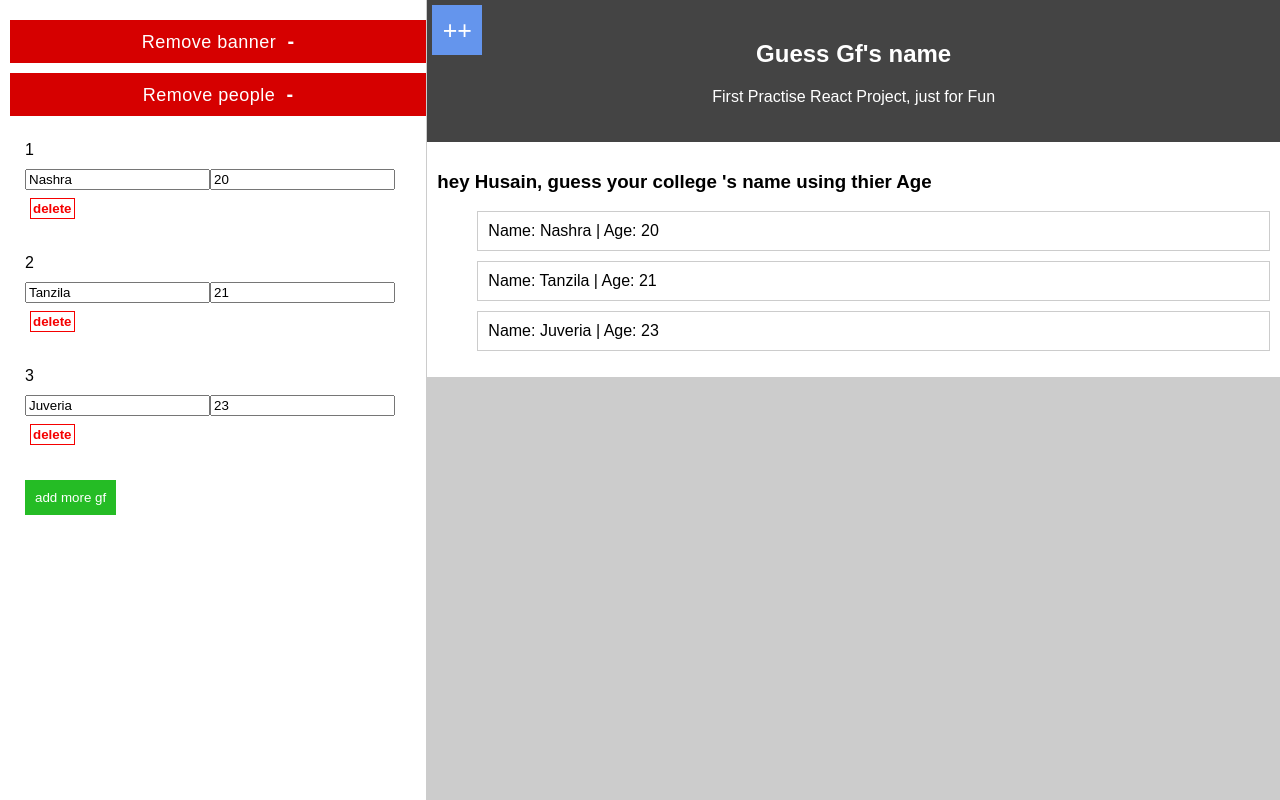
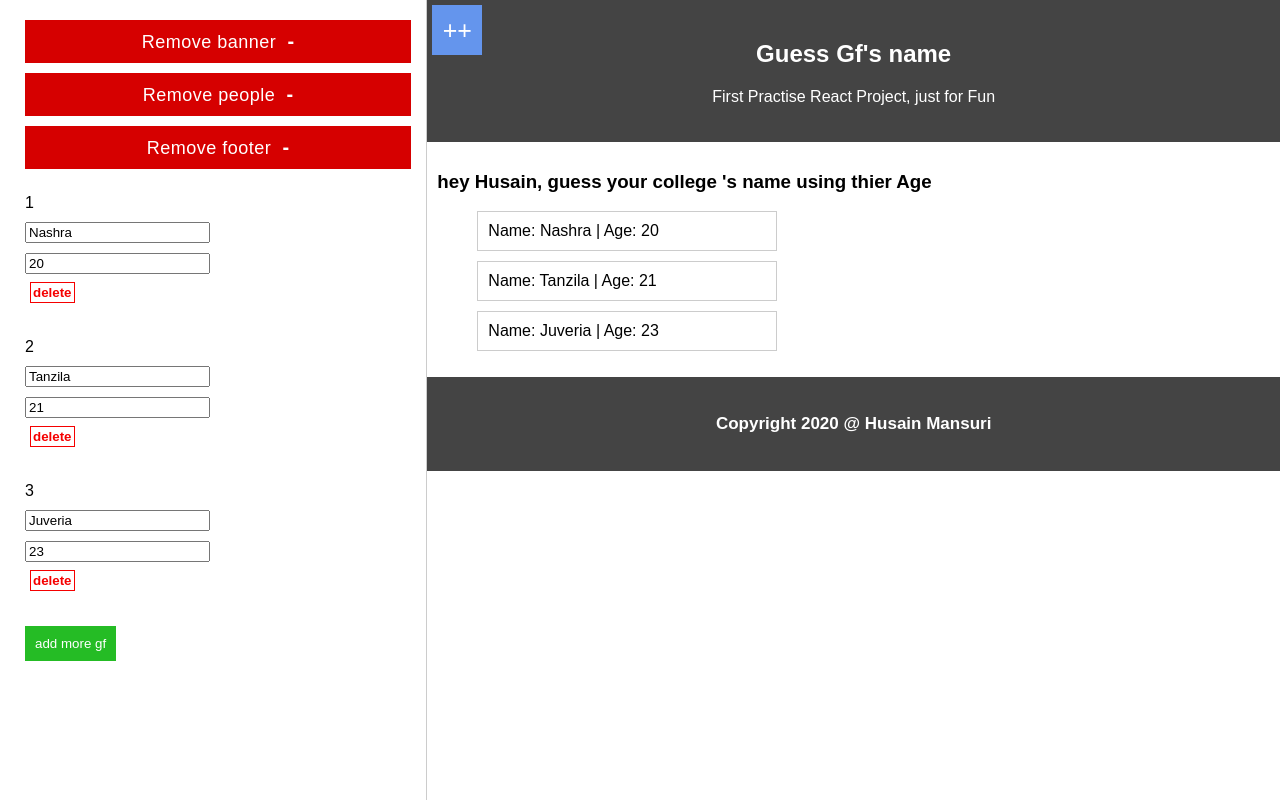
Before and after one commit to HusainMansuri1/Website-Generator_using_React, a React (Create React App) app: page / in a window 1280 px wide. Built offline with nearby package versions, Linux system fonts and the light colour scheme.

Commit message:
dynamic functionality added

```diff
--- a/src/App.css
+++ b/src/App.css
@@ -7,6 +7,8 @@ button{padding: 10px;border: none;background: #fff;outline: none;}
 li{padding: 10px;border: 1px solid #ccc;margin-bottom: 10px;cursor: pointer;list-style: none;}
 
 input{margin-top: 10px;}
+.input{max-width: 200px;}
+.gf-block li{max-width: 300px;}
 
 input:focus{outline: 2px solid #ff3636;}
 
@@ -19,14 +21,14 @@ input:focus{outline: 2px solid #ff3636;}
 .toggler.selected::after{content: " - ";}
 .toggler.selected::before{content: 'Remove '}
 
-.counter-block{margin: 20px 5px;}
+.counter-block{margin: 20px;}
 
 .banner {padding: 20px 0;background: #444;color: #fff;text-align: center;}
 
 .divider-block{height: calc(100% - 143px);display: flex;}
 .static-content{flex: 1;}
 .dynamic-add{flex: 2;}
-.dynamic-add{height: 100vh;border-left: 1px solid #ccc; overflow: auto; position: relative;background:#ccc;transition: width .3s ease-in;}
+.dynamic-add{height: 100vh;border-left: 1px solid #ccc; overflow: auto; position: relative;transition: width .3s ease-in;}
 .dynamic-add.full-active{width: 100%;border: 0;margin: 0;position: absolute;top: 0;left: 0;}
 
 .people{padding: 10px;background: #fff;}
@@ -47,3 +49,5 @@ input:focus{outline: 2px solid #ff3636;}
 .static-content{height: 100vh;overflow: auto;}
 
 .edit-active{border: 1px solid blue;}
+
+footer{background: #444;padding: 20px 10px;color: #fff;text-align: center;text-transform: capitalize;font-size: 17px;font-weight: 600;}
--- a/src/App.js
+++ b/src/App.js
@@ -1,7 +1,7 @@
 import React, { Component } from 'react';
 import './App.css';
-import Banner from './Custom_components/banner_comp';
-import People from './Custom_components/people_comp';
+// import Banner from './Custom_components/banner_comp';
+// import People from './Custom_components/people_comp';
 import StaticContent from './containerComponents/static-content';
 import DyanamicContent from './containerComponents/dynamic-content';
 
@@ -14,14 +14,12 @@ class App extends Component {
       { id: this.gfId++, name: 'Nashra', age: '20' },
       { id: this.gfId++, name: 'Tanzila', age: '21' },
       { id: this.gfId++, name: 'Juveria', age: '23' },
-      // { id: this.gfId++, name: 'Guess', age: '21' },
-      // { id: this.gfId++, name: 'Guess', age: '17' },
-      // { id: this.gfId++, name: 'Guess', age: '19' },
     ],
 
     dynamicComponents: [
       {id: "banner", show: true, btnText: 'banner'},
-      {id: "people", show: true, btnText: 'people'}
+      {id: "people", show: true, btnText: 'people'},
+      {id: "footer", show: true, btnText: 'footer'}
     ]
   };
 
@@ -54,16 +52,28 @@ class App extends Component {
     this.setState({ people });
   };
 
-  addGfHandler = () => {
+  addGfHandler = (event) => {
+    // const people = [...this.state.people];
+    // let name = window.prompt("Enter name: ");
+    // let age = Number(window.prompt("Enter Age: "));
+    // if(name && age) {
+    //   people.push({ id: this.gfId++, name: name, age: age });
+    //   this.setState({ people });
+    // } else {
+    //   alert("Gf creation failed: Please enter both fields\nName in letters \nAge in Numbers");
+    // }
+
     const people = [...this.state.people];
-    let name = window.prompt("Enter name: ");
-    let age = Number(window.prompt("Enter Age: "));
-    if(name && age) {
-      people.push({ id: this.gfId++, name: name, age: age });
-      this.setState({ people });
-    } else {
-      alert("Gf creation failed: Please enter both fields\nName in letters \nAge in Numbers");
-    }
+    // const block = `
+    //   <div class="input-block">
+    //     <input></input>
+    //     <input></input>
+    //   </div>
+    // `
+    // document.querySelector('.input-block').innerHTML += block;
+
+    people.push({ id: this.gfId++, name: '', age: '' })
+    this.setState({ people });
   };
 
   dashbodChange = (event,index) => {
@@ -75,15 +85,12 @@ class App extends Component {
   }
 
   scrollInToViewHander = (index, Class, event) => {
-    document.querySelectorAll('.edit-active').forEach(curr =>
-      curr.classList.remove('edit-active')
-    )
+    const editActive = document.querySelector('.edit-active');
+    editActive ? editActive.classList.remove('edit-active') : null;
     const currentElement = document.querySelectorAll(`.${Class}`)[index];
     currentElement.scrollIntoView({behavior: 'smooth'});
-    const array = Array.prototype.slice.call(currentElement.children);
     currentElement.classList.add('edit-active');
-
-  }
+  };
 
   render() {
     return (
@@ -99,7 +106,7 @@ class App extends Component {
 
           <DyanamicContent
             check = {this.state.dynamicComponents}
-            pushPeopleState = {this.state}
+            pushPeopleState = {this}
             onPeopleDelete = {this.deleteGfHandler}
             onPeopleChange = {this.nameChangeHandler}
             onPeopleAdd = {this.addGfHandler}
--- /dev/null
+++ b/src/Custom_components/footer.js
@@ -0,0 +1,9 @@
+import React from 'react';
+
+const Footer = () => (
+  <footer>
+    <p>Copyright {new Date().getFullYear()} @ Husain Mansuri</p>
+  </footer>
+);
+
+export default Footer;
--- a/src/Custom_components/people_comp.js
+++ b/src/Custom_components/people_comp.js
@@ -1,6 +1,6 @@
-import React, { Component } from 'react';
+import React from 'react';
 
-let People = ({ current, click, onDeletee }) => {
+const People = ({ current, click, onDeletee }) => {
   return (
     <li onClick={click}>
       <div>
@@ -19,7 +19,7 @@ const PeopleBlock = (props) => {
         <h3>hey Husain, guess your college 's name using thier Age</h3>
         <div className='persons-wrap'>
           <ul className='gf-block'>
-            {props.pushPeople.people.map((peop, ind) => (
+            {props.pushPeople.state.people.map((peop, ind) => (
               <People key={'gf-no-' + peop.id}
                 current={peop}
                 // change={(event) => props.onpchange(event, peop.id)}
--- a/src/containerComponents/dynamic-content.js
+++ b/src/containerComponents/dynamic-content.js
@@ -1,6 +1,7 @@
 import React from 'react';
 import PeopleBlock from '../Custom_components/people_comp';
 import Banner from '../Custom_components/banner_comp';
+import Footer from '../Custom_components/footer';
 
 const DyanamicContent = (props) => {
 
@@ -22,16 +23,17 @@ const DyanamicContent = (props) => {
         onpchange={props.onPeopleChange}
         click={props.click}
       />
-    }
+    },
+    {id: 'footer', name: <Footer />}
   ]
 
   const conditionalRendering = () => {
     return props.check.map(curr => {
       return arr.map(elem => {
-        if(curr.id === elem.id && curr.show) return elem.name
-      })
-    })
-  }
+        if(curr.id === elem.id && curr.show) return elem.name;
+      });
+    });
+  };
 
   return (
     <div className='dynamic-add'>
--- a/src/containerComponents/input-block.js
+++ b/src/containerComponents/input-block.js
@@ -3,11 +3,11 @@ import React from 'react';
 const InputBlock = (props) => (
   <div className="input-block">
     {props.pushBtnState_2.people.map((cur, ind) => (
-      <div className="input">
+      <div className="input" key={'input-'+ cur.id}>
         <span>{cur.id}</span> <br></br>
-        <input placeholder="name" className="name" value={cur.name} onChange={(event)=> props.change_2(event,ind)}>
-        </input>
-        <input type="number" placeholder="age" className="age" value={cur.age} onChange={(event)=> props.change_2(event,ind)}>
+        <input placeholder="name" className="name" value={cur.name} onChange={(event)=> props.change_2(event,ind)} required>
+        </input><br></br>
+        <input type="number" placeholder="age" className="age" value={cur.age} onChange={(event)=> props.change_2(event,ind)} required>
         </input><br></br>
         <button onClick={() => props.delete_2(ind, cur.name)}className="delete-gf-btn">delete</button>
       </div>
```
